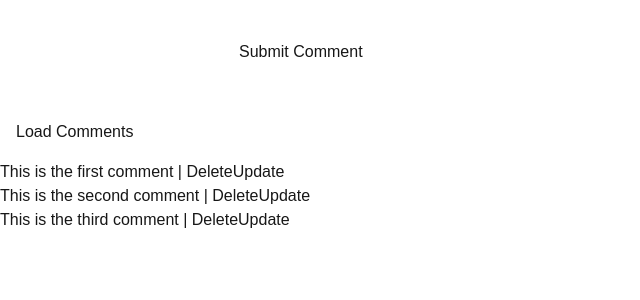
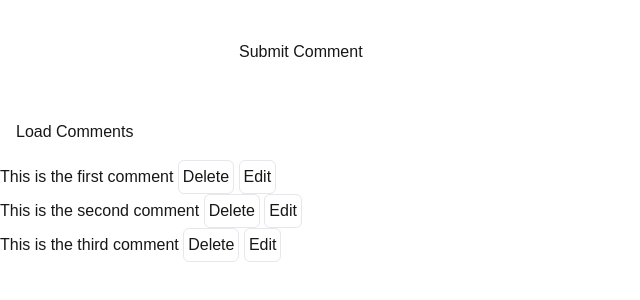
Before and after one commit to fazil8848/Next-Basic-Practice, a Next.js app in the folder next-api/: page /comments in a window 1280 px wide. Both pictures are taken after a click on the button "Load Comments". Shown: the top 300 px of the page, without its empty margins (0-640 px from the left). Built offline with nearby package versions, Linux system fonts and the light colour scheme.

Commit message:
API patch request

```diff
--- a/next-api/src/pages/api/comments/[commentId].js
+++ b/next-api/src/pages/api/comments/[commentId].js
@@ -16,9 +16,17 @@ export default function handler(req, res) {
     const index = comments.findIndex(
       (comment) => comment.id === parseInt(commentId)
     );
+    comments.splice(index, 1);
+    res.status(200).json(deletedComment);
+  } else if (req.method === "PATCH") {
+    const { editComment } = req.body;
+    console.log(req.body);
 
-    comments.splice(index, 1);
+    const index = comments.findIndex(
+      (comment) => comment.id === parseInt(commentId)
+    );
+    const editedComment = (comments[index].text = editComment);
 
-    res.status(200).json(deletedComment);
+    res.status(201).json(editedComment);
   }
 }
--- a/next-api/src/pages/comments/index.jsx
+++ b/next-api/src/pages/comments/index.jsx
@@ -3,6 +3,8 @@ import { useState } from "react";
 function CommentsPage() {
   const [comments, setComments] = useState([]);
   const [comment, setComment] = useState("");
+  const [editComment, setEditComment] = useState("");
+  const [editingId, setEditingId] = useState(0);
 
   const fetchCommnets = async () => {
     const response = await fetch("/api/comments");
@@ -35,6 +37,21 @@ function CommentsPage() {
     fetchCommnets();
   };
 
+  const handleUpdate = async (e, id) => {
+    e.preventDefault();
+    const response = await fetch(`/api/comments/${id}`, {
+      method: "PATCH",
+      body: JSON.stringify({ editComment }),
+      headers: {
+        "Content-Type": "application/json",
+      },
+    });
+    const data = await response.json();
+    console.log(data);
+    fetchCommnets();
+    setEditingId(0);
+  };
+
   return (
     <>
       <br />
@@ -42,7 +59,7 @@ function CommentsPage() {
         value={comment}
         onChange={(e) => setComment(e.target.value)}
         type="text"
-        className="m-4 text-black"
+        className="m-4 text-black rounded-md"
       />
       <button onClick={handleCommentSubmit}> Submit Comment</button>
       <br />
@@ -53,9 +70,35 @@ function CommentsPage() {
       <br />
       {comments.map((comment) => (
         <div key={comment.id} className="">
-          {comment.text} |{" "}
-          <button onClick={(e) => handleDelete(e, comment.id)}>Delete </button>
-          <button onClick={(e) => handleUpdate(e, comment.id)}>Update </button>
+          {comment.text}{" "}
+          <button
+            className="border p-1 rounded-md"
+            onClick={(e) => handleDelete(e, comment.id)}
+          >
+            Delete
+          </button>{" "}
+          <button
+            className="border p-1 rounded-md"
+            onClick={() => setEditingId(comment.id)}
+          >
+            Edit
+          </button>{" "}
+          {editingId === comment.id && (
+            <>
+              <input
+                // value={comment.text}
+                onChange={(e) => setEditComment(e.target.value)}
+                type="text"
+                className="m-4 text-black rounded-md"
+              />{" "}
+              <button
+                className="border p-1 rounded-md"
+                onClick={(e) => handleUpdate(e, comment.id)}
+              >
+                Update
+              </button>
+            </>
+          )}
         </div>
       ))}
     </>
```
